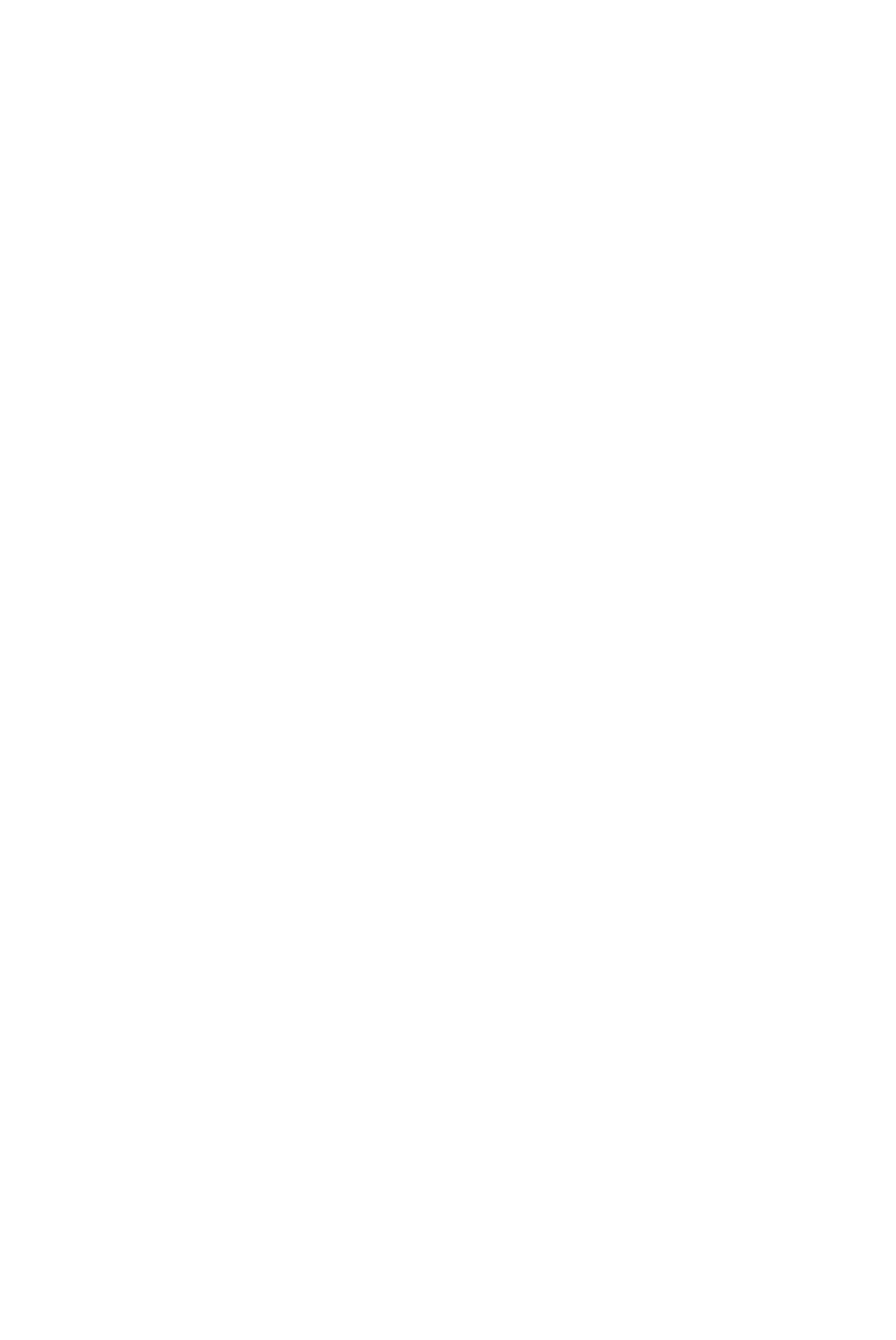
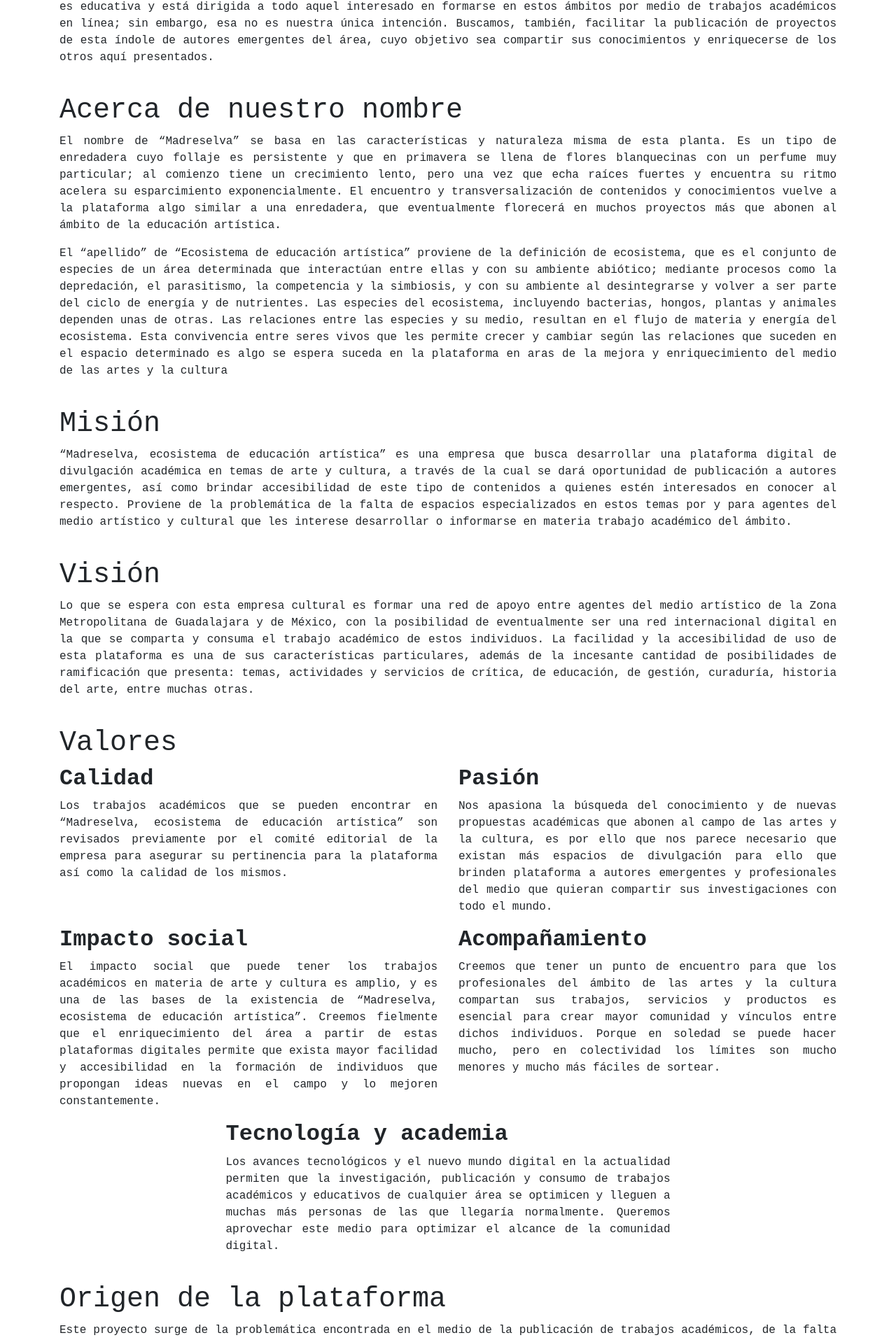
Before and after one commit to alfonso46674/madreSelva, a React (Create React App) app: page /contact in a window 1280 px wide. Shown: the part 273-2188 px from the top of the page at 70% size. Before the commit the page ends 800 px from the top, so only its background shows below. Built offline with nearby package versions, Linux system fonts and the light colour scheme.

Commit message:
Feat: Add contact information

```diff
--- a/src/components/contact/contact.js
+++ b/src/components/contact/contact.js
@@ -1,11 +1,68 @@
 import React from 'react';
 import './contact.scss';
-import { Container } from 'react-bootstrap';
+import { Container,Row,Col } from 'react-bootstrap';
 
 const Contact = () => {
   return(
     <Container className='ContactContainer'>
-      <div>This is the contact</div>
+      <div>
+        <h1>¿Quiénes somos?</h1>
+        <p>Somos una plataforma de divulgación y creación de contenidos académicos en materia de arte y cultura. Nuestra labor es educativa y está dirigida a todo aquel interesado en formarse en estos ámbitos por medio de trabajos académicos en línea; sin embargo, esa no es nuestra única intención. Buscamos, también, facilitar la publicación de proyectos de esta índole de autores emergentes del área, cuyo objetivo sea compartir sus conocimientos y enriquecerse de los otros aquí presentados.</p>
+        &nbsp;
+
+        <h1>Acerca de nuestro nombre</h1>
+        <p>El nombre de “Madreselva” se basa en las características y naturaleza misma de esta planta. Es un tipo de enredadera cuyo follaje es persistente y que en primavera se llena de flores blanquecinas con un perfume muy particular; al comienzo tiene un crecimiento lento, pero una vez que echa raíces fuertes y encuentra su ritmo acelera su esparcimiento exponencialmente. El encuentro y transversalización de contenidos y conocimientos vuelve a la plataforma algo similar a una enredadera, que eventualmente florecerá en muchos proyectos más que abonen al ámbito de la educación artística.</p>
+        <p>El “apellido” de “Ecosistema de educación artística” proviene de la definición de ecosistema, que es el conjunto de especies de un área determinada que interactúan entre ellas y con su ambiente abiótico; mediante procesos como la depredación, el parasitismo, la competencia y la simbiosis, y con su ambiente al desintegrarse y volver a ser parte del ciclo de energía y de nutrientes. Las especies del ecosistema, incluyendo bacterias, hongos, plantas y animales dependen unas de otras. Las relaciones entre las especies y su medio, resultan en el flujo de materia y energía del ecosistema. Esta convivencia entre seres vivos que les permite crecer y cambiar según las relaciones que suceden en el espacio determinado es algo se espera suceda en la plataforma en aras de la mejora y enriquecimiento del medio de las artes y la cultura</p>
+        &nbsp;
+
+        <h1>Misión</h1>
+        <p>“Madreselva, ecosistema de educación artística” es una empresa que busca desarrollar una plataforma digital de divulgación académica en temas de arte y cultura, a través de la cual se dará oportunidad de publicación a autores emergentes, así como brindar accesibilidad de este tipo de contenidos a quienes estén interesados en conocer al respecto. Proviene de la problemática de la falta de espacios especializados en estos temas por y para agentes del medio artístico y cultural que les interese desarrollar o informarse en materia trabajo académico del ámbito.</p>
+        &nbsp;
+
+        <h1>Visión</h1>
+        <p>Lo que se espera con esta empresa cultural es formar una red de apoyo entre agentes del medio artístico de la Zona Metropolitana de Guadalajara y de México, con la posibilidad de eventualmente ser una red internacional digital en la que se comparta y consuma el trabajo académico de estos individuos. La facilidad y la accesibilidad de uso de esta plataforma es una de sus características particulares, además de la incesante cantidad de posibilidades de ramificación que presenta: temas, actividades y servicios de crítica, de educación, de gestión, curaduría, historia del arte, entre muchas otras.</p>
+        &nbsp;
+
+        <h1>Valores</h1>
+        <Row>
+          <Col  className=''>
+            <h2><b>Calidad</b></h2>
+            <p>Los trabajos académicos que se pueden encontrar en “Madreselva, ecosistema de educación artística” son revisados previamente por el comité editorial de la empresa para asegurar su pertinencia para la plataforma así como la calidad de los mismos. </p>
+          </Col>
+          <Col className=''>
+            <h2><b>Pasión</b></h2>
+            <p>Nos apasiona la búsqueda del conocimiento y de nuevas propuestas académicas que abonen al campo de las artes y la cultura, es por ello que nos parece necesario que existan más espacios de divulgación para ello que brinden plataforma a autores emergentes y profesionales del medio que quieran compartir sus investigaciones con todo el mundo.</p>
+          </Col>
+        </Row>
+
+        <Row>
+          <Col className=''>
+            <h2><b>Impacto social</b></h2>
+            <p>El impacto social que puede tener los trabajos académicos en materia de arte y cultura es amplio, y es una de las bases de la existencia de “Madreselva, ecosistema de educación artística”. Creemos fielmente que el enriquecimiento del área a partir de estas plataformas digitales permite que exista mayor facilidad y accesibilidad en la formación de individuos que propongan ideas nuevas en el campo y lo mejoren constantemente.</p>
+        </Col>
+          <Col className=''>
+            <h2><b>Acompañamiento</b></h2>
+            <p>Creemos que tener un punto de encuentro para que los profesionales del ámbito de las artes y la cultura compartan sus trabajos, servicios y productos es esencial para crear mayor comunidad y vínculos entre dichos individuos. Porque en soledad se puede hacer mucho, pero en colectividad los límites son mucho menores y mucho más fáciles de sortear.</p>
+        </Col>
+        </Row>
+
+
+        <Row>
+          <Col className=''></Col>
+          <Col xs={7} className=''>
+            <h2><b>Tecnología y academia</b></h2>
+            <p>Los avances tecnológicos y el nuevo mundo digital en la actualidad permiten que la investigación, publicación y consumo de trabajos académicos y educativos de cualquier área se optimicen y lleguen a muchas más personas de las que llegaría normalmente. Queremos aprovechar este medio para optimizar el alcance de la comunidad digital.</p>
+          </Col>
+          <Col className=''></Col>
+        </Row>
+
+
+
+        &nbsp;
+        <h1>Origen de la plataforma</h1>
+        <p>Este proyecto surge de la problemática encontrada en el medio de la publicación de trabajos académicos, de la falta de espacios digitales que den albergue a proyectos de ésta índole (académicos) especializados en temas de arte y de cultura. El desarrollo propio de proyectos de investigación referentes a educación artística dejó en entrevisto esta escasez, o en el caso de la existencia de plataformas de divulgación, los requisitos presentados en ellas para poder publicar eran demasiados además de cercanos a imposibles de cumplir para autores emergentes del medio.</p>
+        <p>Publicar este tipo de trabajos en redes sociales no es la mejor opción, ni para los autores ni para aquellos que quieran consultar dichos trabajos. “Madreselva, ecosistema de educación artística” nace a partir de todo esto, se visualiza y se asienta como un espacio de encuentro para todos aquellos que quieran compartir sus trabajos académicos en distintos formatos (artículos, investigaciones, ensayos, manuales, materiales audiovisuales, entre otros), así como para todo aquel que tenga curiosidad por aprender y leer de ellos. Todo especializado a temas de arte y cultura, con una intención final educativa.</p>
+      </div>
     </Container>
   )
 }
--- a/src/components/contact/contact.scss
+++ b/src/components/contact/contact.scss
@@ -1,18 +1,9 @@
 // Contacteloper2 style
-.UploadsContainer{
-  .DevForm{margin-top: 50px;
-    .SubmitBtn{
-      width: 100%;
-      margin-top: 2rem;
-      margin-bottom: 2rem;
-    }
-  }
-  .ticketTable{
-    width: 100%;
-    margin-bottom: 20px;
-    // border: 1px solid;
-    td {
-      width:10%;
-    }
+.ContactContainer{
+
+  // text-align: justify;
+  p {
+    text-align: justify;
+    text-justify: inter-word;
   }
 }
--- a/src/containers/contact/contact.js
+++ b/src/containers/contact/contact.js
@@ -7,7 +7,7 @@ const ContactPage = () => {
   return(
     <div className='Contact'>
       <Navbar/>
-      <div className='Title'>MADRE SELVA</div>
+      <div className='Title'>MADRESELVA</div>
       <Contact/>
     </div>
   )
```
